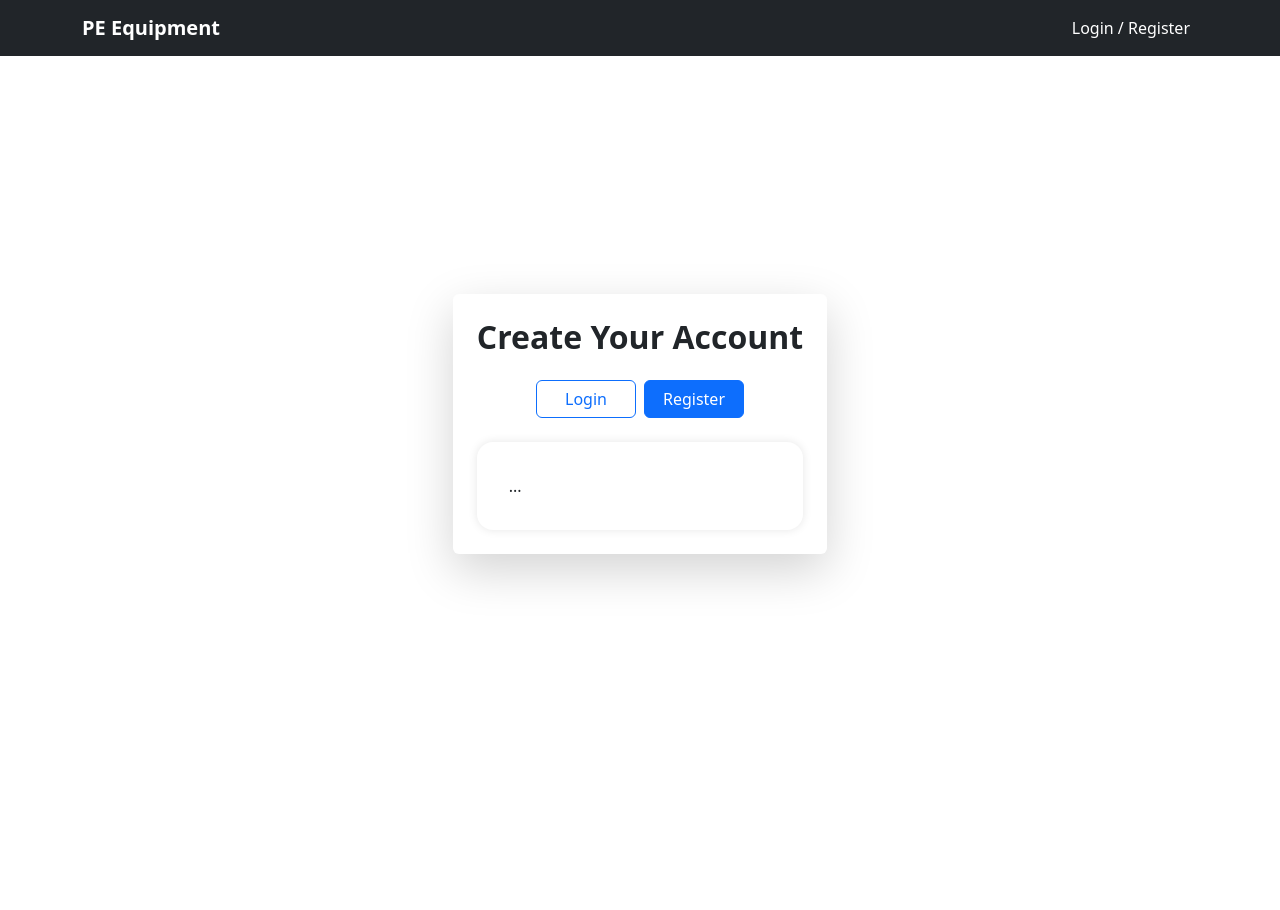
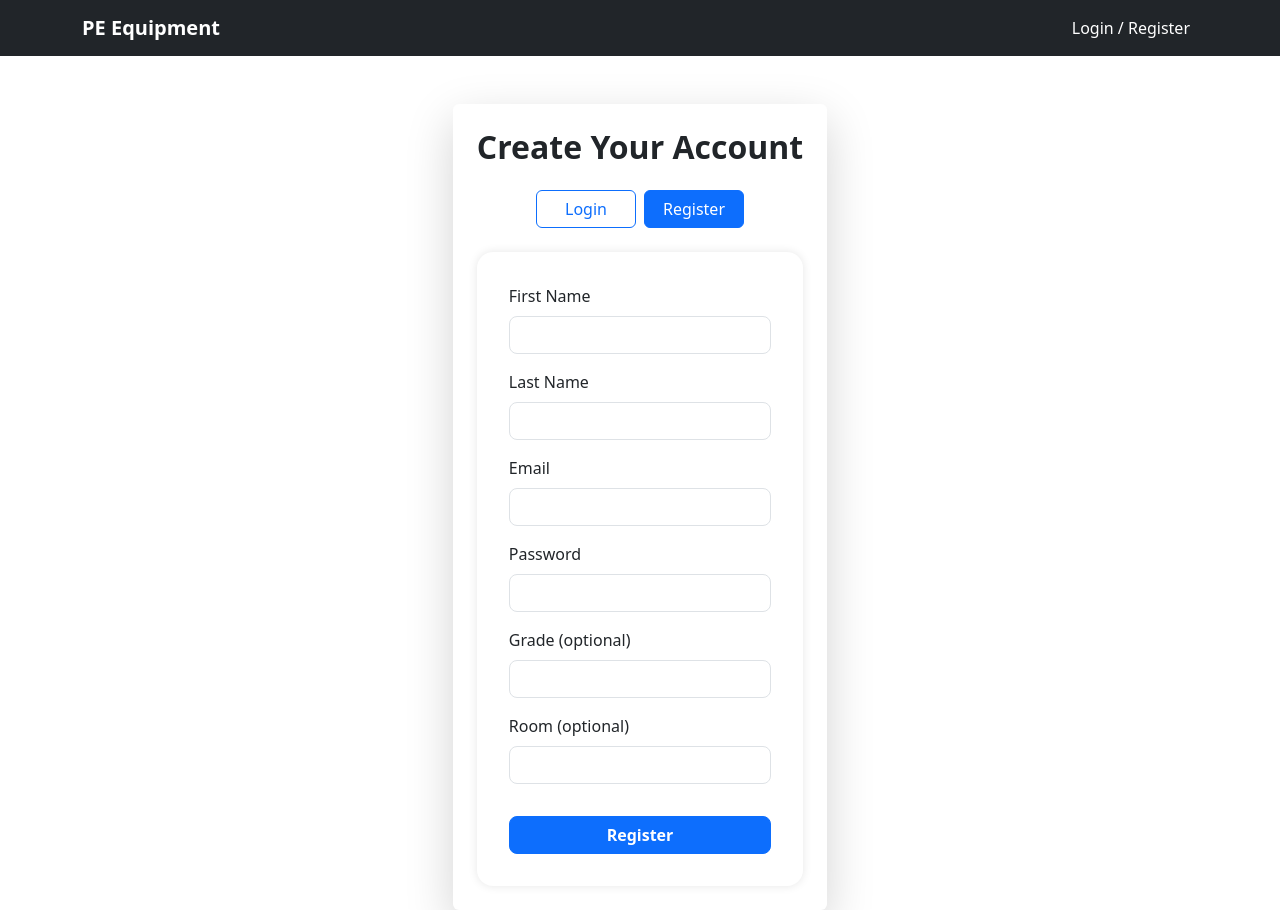
Before and after one commit to brobi619/FH_PE, a React (Vite) app: page / in a window 1280 px wide. Both pictures are taken after a click on the button "Register". Before the commit the page ends 800 px from the top, so only its background shows below. Built offline with nearby package versions, Linux system fonts and the light colour scheme.

Commit message:
added register form fields

```diff
--- a/src/components/RegisterForm.jsx
+++ b/src/components/RegisterForm.jsx
@@ -1,5 +1,5 @@
 import { useState } from "react";
-import api from "../config/api"; // ✅ added
+import api from "../config/api";
 import "./RegisterForm.css";
 
 function RegisterForm() {
@@ -22,7 +22,7 @@ function RegisterForm() {
   const handleSubmit = async (e) => {
     e.preventDefault();
     try {
-      const res = await fetch(api.register(), { // ✅ centralized
+      const res = await fetch(api.register(), {
         method: "POST",
         headers: { "Content-Type": "application/json" },
         body: JSON.stringify(formData),
@@ -31,15 +31,88 @@ function RegisterForm() {
       const data = await res.json();
       setMessage(data.message || "Registration successful! Await admin approval.");
     } catch (err) {
+      console.error(err);
       setMessage("Something went wrong. Please try again.");
-      console.error(err);
     }
   };
 
   return (
     <form onSubmit={handleSubmit} className="register-form mx-auto">
-      {/* same form fields */}
-      ...
+      <div className="mb-3">
+        <label className="form-label">First Name</label>
+        <input
+          type="text"
+          name="first_name"
+          className="form-control"
+          value={formData.first_name}
+          onChange={handleChange}
+          required
+        />
+      </div>
+
+      <div className="mb-3">
+        <label className="form-label">Last Name</label>
+        <input
+          type="text"
+          name="last_name"
+          className="form-control"
+          value={formData.last_name}
+          onChange={handleChange}
+          required
+        />
+      </div>
+
+      <div className="mb-3">
+        <label className="form-label">Email</label>
+        <input
+          type="email"
+          name="email"
+          className="form-control"
+          value={formData.email}
+          onChange={handleChange}
+          required
+        />
+      </div>
+
+      <div className="mb-3">
+        <label className="form-label">Password</label>
+        <input
+          type="password"
+          name="password"
+          className="form-control"
+          value={formData.password}
+          onChange={handleChange}
+          required
+        />
+      </div>
+
+      <div className="mb-3">
+        <label className="form-label">Grade (optional)</label>
+        <input
+          type="text"
+          name="grade_id"
+          className="form-control"
+          value={formData.grade_id}
+          onChange={handleChange}
+        />
+      </div>
+
+      <div className="mb-3">
+        <label className="form-label">Room (optional)</label>
+        <input
+          type="text"
+          name="room"
+          className="form-control"
+          value={formData.room}
+          onChange={handleChange}
+        />
+      </div>
+
+      <button type="submit" className="btn btn-primary w-100 mt-3">
+        Register
+      </button>
+
+      {message && <p className="text-center mt-3 text-muted">{message}</p>}
     </form>
   );
 }
```
